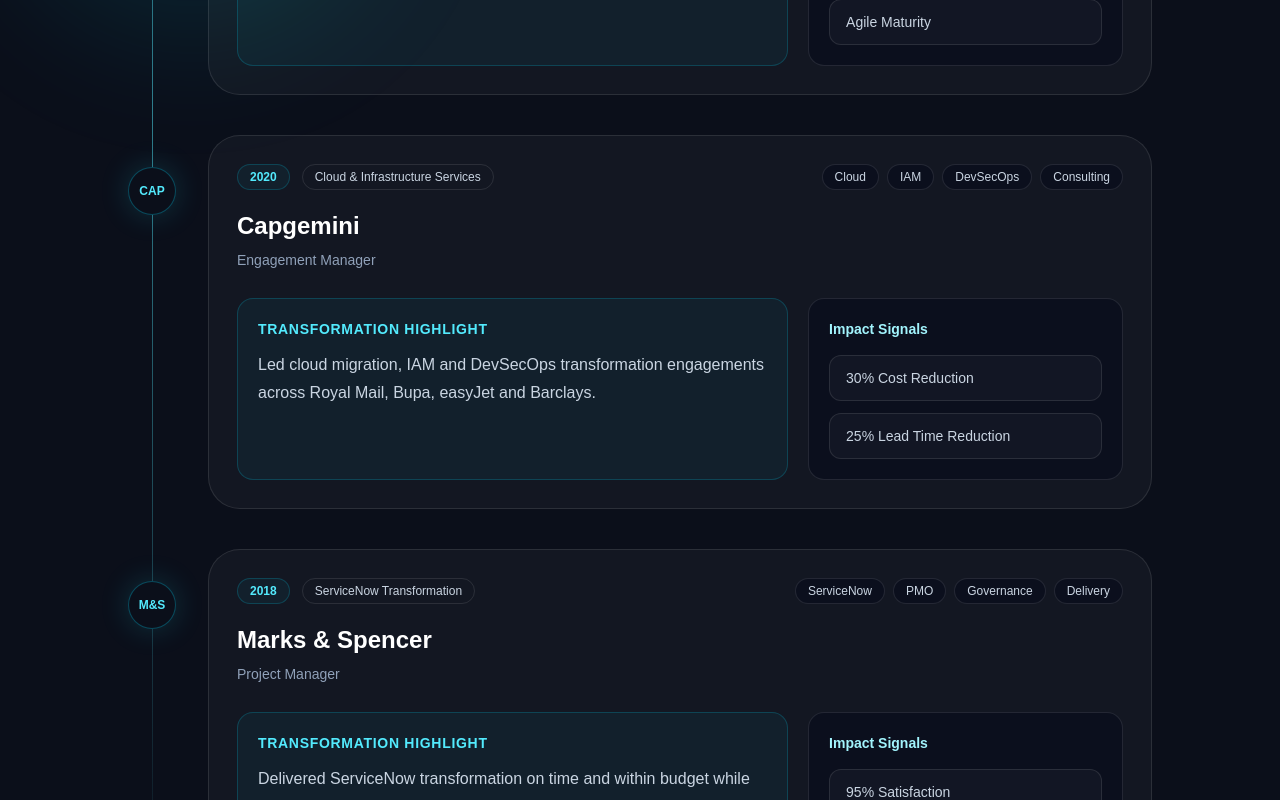
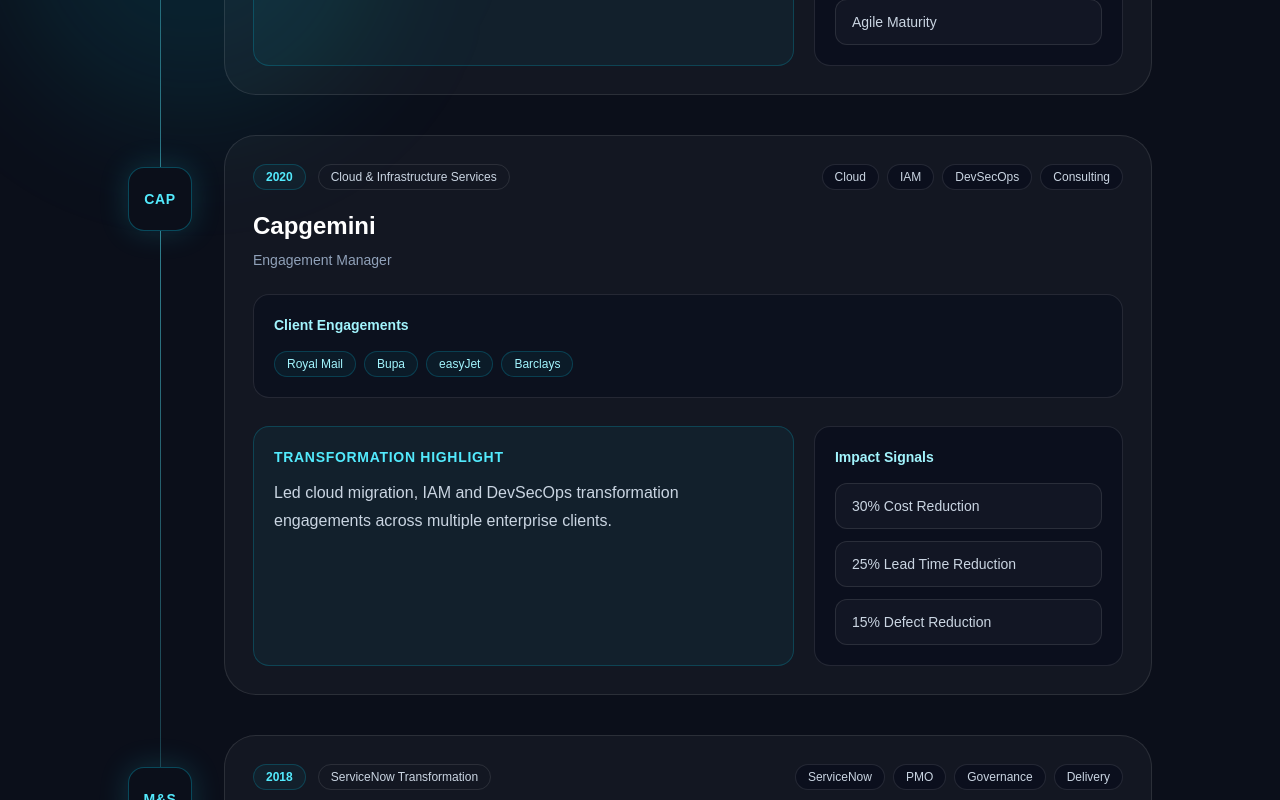
Before and after one commit to 558nina/nina-enterprise-portfolio, a Next.js app: page / in a window 1280 px wide. Shown: the part 2540-3340 px from the top of the page. Built offline with nearby package versions, Linux system fonts and the light colour scheme.

Commit message:
Add company badges to career timeline

```diff
--- a/components/CareerTimeline.tsx
+++ b/components/CareerTimeline.tsx
@@ -4,46 +4,50 @@
   {
     year: "2024",
     company: "London Stock Exchange Group",
-    short: "LSEG",
+    badge: "LSEG",
     role: "Scrum Master / Agile Delivery Lead",
     focus: "DevOps Programme",
     achievement:
       "Improved delivery predictability through governance, forecasting and delivery metrics.",
     metrics: ["Delivery Predictability", "Stakeholder Confidence"],
     tags: ["DevOps", "Governance", "Forecasting", "CI/CD"],
+    clients: [],
   },
   {
     year: "2022",
     company: "Legal & General",
-    short: "L&G",
+    badge: "L&G",
     role: "Digital Scrum Master",
     focus: "Technology Accreditation",
     achievement:
       "Accelerated delivery throughput by 25% through improved planning, facilitation and execution discipline.",
     metrics: ["25% Throughput Increase", "Agile Maturity"],
     tags: ["Agile", "Planning", "Forecasting", "Transformation"],
+    clients: [],
   },
   {
     year: "2020",
     company: "Capgemini",
-    short: "CAP",
+    badge: "CAP",
     role: "Engagement Manager",
     focus: "Cloud & Infrastructure Services",
     achievement:
-      "Led cloud migration, IAM and DevSecOps transformation engagements across Royal Mail, Bupa, easyJet and Barclays.",
-    metrics: ["30% Cost Reduction", "25% Lead Time Reduction"],
+      "Led cloud migration, IAM and DevSecOps transformation engagements across multiple enterprise clients.",
+    metrics: ["30% Cost Reduction", "25% Lead Time Reduction", "15% Defect Reduction"],
     tags: ["Cloud", "IAM", "DevSecOps", "Consulting"],
+    clients: ["Royal Mail", "Bupa", "easyJet", "Barclays"],
   },
   {
     year: "2018",
     company: "Marks & Spencer",
-    short: "M&S",
+    badge: "M&S",
     role: "Project Manager",
     focus: "ServiceNow Transformation",
     achievement:
       "Delivered ServiceNow transformation on time and within budget while achieving 95% stakeholder satisfaction.",
-    metrics: ["95% Satisfaction", "On-Time Delivery"],
+    metrics: ["95% Satisfaction", "On-Time Delivery", "Within Budget"],
     tags: ["ServiceNow", "PMO", "Governance", "Delivery"],
+    clients: [],
   },
 ];
 
@@ -73,13 +77,13 @@
         </div>
 
         <div className="relative mx-auto max-w-5xl">
-          <div className="absolute left-6 top-0 hidden h-full w-px bg-gradient-to-b from-cyan-300/0 via-cyan-300/50 to-cyan-300/0 md:block" />
+          <div className="absolute left-8 top-0 hidden h-full w-px bg-gradient-to-b from-cyan-300/0 via-cyan-300/50 to-cyan-300/0 md:block" />
 
           <div className="space-y-10">
             {journey.map((item) => (
-              <div key={item.company} className="relative md:pl-20">
-                <div className="absolute left-0 top-8 hidden h-12 w-12 items-center justify-center rounded-full border border-cyan-400/30 bg-[#0B0F1A] text-xs font-bold text-cyan-300 shadow-[0_0_30px_rgba(34,211,238,0.18)] md:flex">
-                  {item.short}
+              <div key={item.company} className="relative md:pl-24">
+                <div className="absolute left-0 top-8 hidden h-16 w-16 items-center justify-center rounded-2xl border border-cyan-400/30 bg-[#0B0F1A] text-sm font-bold tracking-wider text-cyan-300 shadow-[0_0_30px_rgba(34,211,238,0.18)] md:flex">
+                  {item.badge}
                 </div>
 
                 <div className="group rounded-[2rem] border border-white/10 bg-white/[0.035] p-7 transition-all duration-500 hover:-translate-y-1 hover:border-cyan-400/40 hover:bg-white/[0.05] hover:shadow-[0_0_50px_rgba(34,211,238,0.08)]">
@@ -115,6 +119,25 @@
                       ))}
                     </div>
                   </div>
+
+                  {item.clients.length > 0 && (
+                    <div className="mt-6 rounded-2xl border border-white/10 bg-slate-950/35 p-5">
+                      <p className="text-sm font-semibold text-cyan-200">
+                        Client Engagements
+                      </p>
+
+                      <div className="mt-4 flex flex-wrap gap-2">
+                        {item.clients.map((client) => (
+                          <span
+                            key={client}
+                            className="rounded-full border border-cyan-400/20 bg-cyan-400/5 px-3 py-1 text-xs text-cyan-200"
+                          >
+                            {client}
+                          </span>
+                        ))}
+                      </div>
+                    </div>
+                  )}
 
                   <div className="mt-7 grid gap-5 lg:grid-cols-[1.4fr_0.8fr]">
                     <div className="rounded-2xl border border-cyan-400/20 bg-cyan-400/5 p-5">
```
